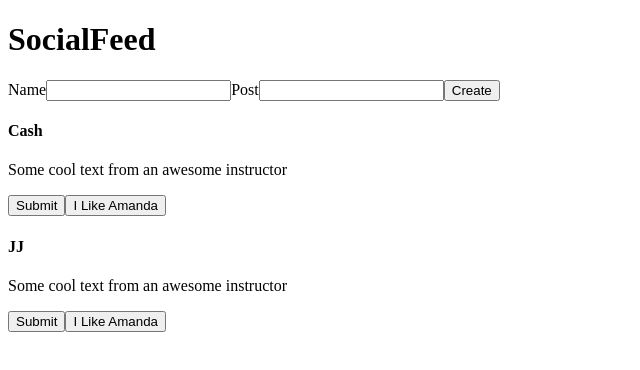
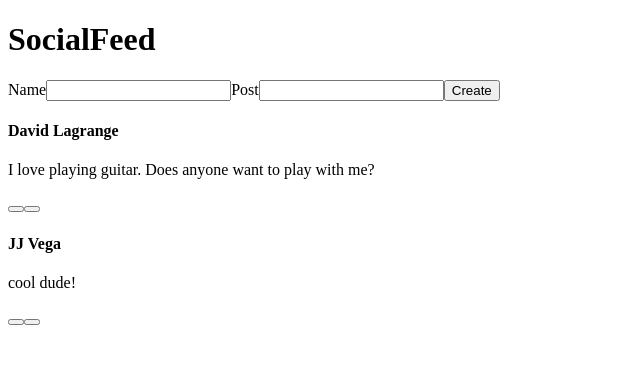
Before and after one commit to claasy/SocialFeed, a React (Create React App) app: page / in a window 1280 px wide. Shown: the top 370 px of the page, without its empty margins (0-640 px from the left). Built offline with nearby package versions, Linux system fonts and the light colour scheme.

Commit message:
Completed DisplayPosts Components & Post Components Functionality.

```diff
--- a/src/App.js
+++ b/src/App.js
@@ -19,14 +19,6 @@ function App() {
     }
   ]);
 
-  const tempTestRcd = {
-    name: "Cash",
-    post: "Some cool text from an awesome instructor",
-  };
-  const tempTestRcd2 = {
-    name: "JJ",
-    post: "Some cool text from an awesome instructor",
-  };
 
   function addNewPost(entry) {
     let tempEntries = [entry, ...entries];
@@ -38,8 +30,6 @@ function App() {
       <NavBar />
       <CreatePost addNewPostProperty={addNewPost} />
       <DisplayPosts entries={entries} />
-      <Post record={tempTestRcd} />
-      <Post record={tempTestRcd2} />
     </div>
   );
 }
--- a/src/components/Post.jsx
+++ b/src/components/Post.jsx
@@ -9,30 +9,12 @@ const Post = ({record}) => {
             <div className="container">
                 <h4> {record.name} </h4>
                 <p> {record.post} </p>
-                <button>Submit</button>
-                <button>I Like Amanda</button>
+                <button></button>
+                <button></button>
+
             </div>
 
         </div>
         )
-{/*
-    const Switch = () => {
-        return(
-            <>
-
-                <input
-                    className="react-switch-checkbox"
-                    id={`react-switch-new`}
-                    type="checkbox"
-                />
-                <label
-                    className="react-switch-label"
-                    htmlFor={`react-switch-new`}
-                >
-                    <span className={`react-switch-button`} />
-                </label>
-            </>
-     ); */}
-};
-
+    }
 export default Post;
```
Also changed, not shown: src/components/App.css (added, +22 -0 lines), src/components/DisplayPosts.jsx (+5 -22 lines).
